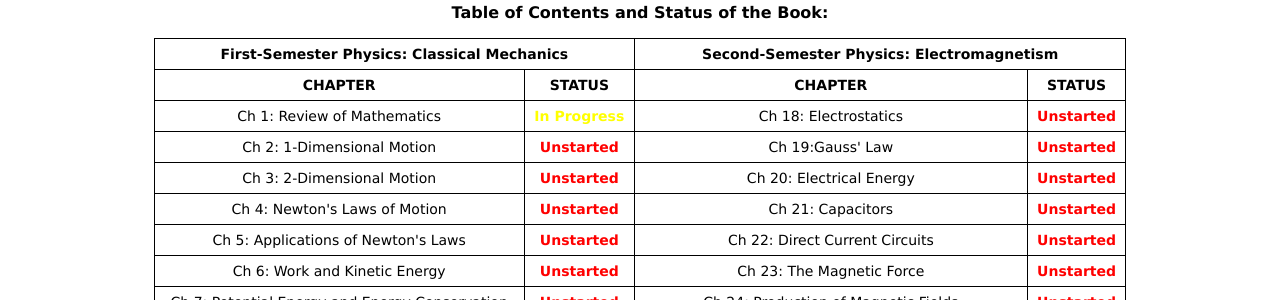
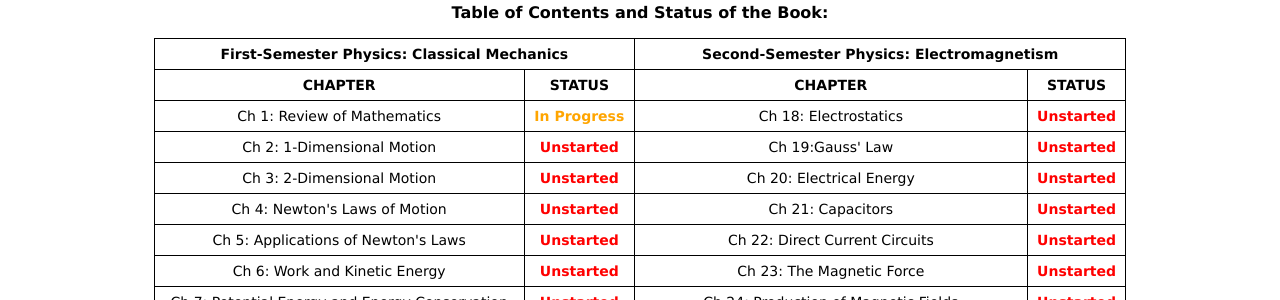
Before and after one commit to dhlaurence/dhlaurence.github.io, a Jekyll site: the page built from uptextbook.html, in a window 1280 px wide. Shown: the part 390-690 px from the top of the page. Built offline with Jekyll 4.4.1, drawn with Linux system fonts in a browser that asks for light colours.

Commit message:
Update uptextbook.html

```diff
--- a/uptextbook.html
+++ b/uptextbook.html
@@ -40,7 +40,7 @@ title: University Physics Textbook
   </tr>
   <tr>
     <td>Ch 1: Review of Mathematics</td>
-    <td><b><font color="yellow">In Progress</font></b></td>
+    <td><b><font color="orange">In Progress</font></b></td>
     <td>Ch 18: Electrostatics</td>
     <td><b><font color="red">Unstarted</font></b></td>
   </tr>
```
